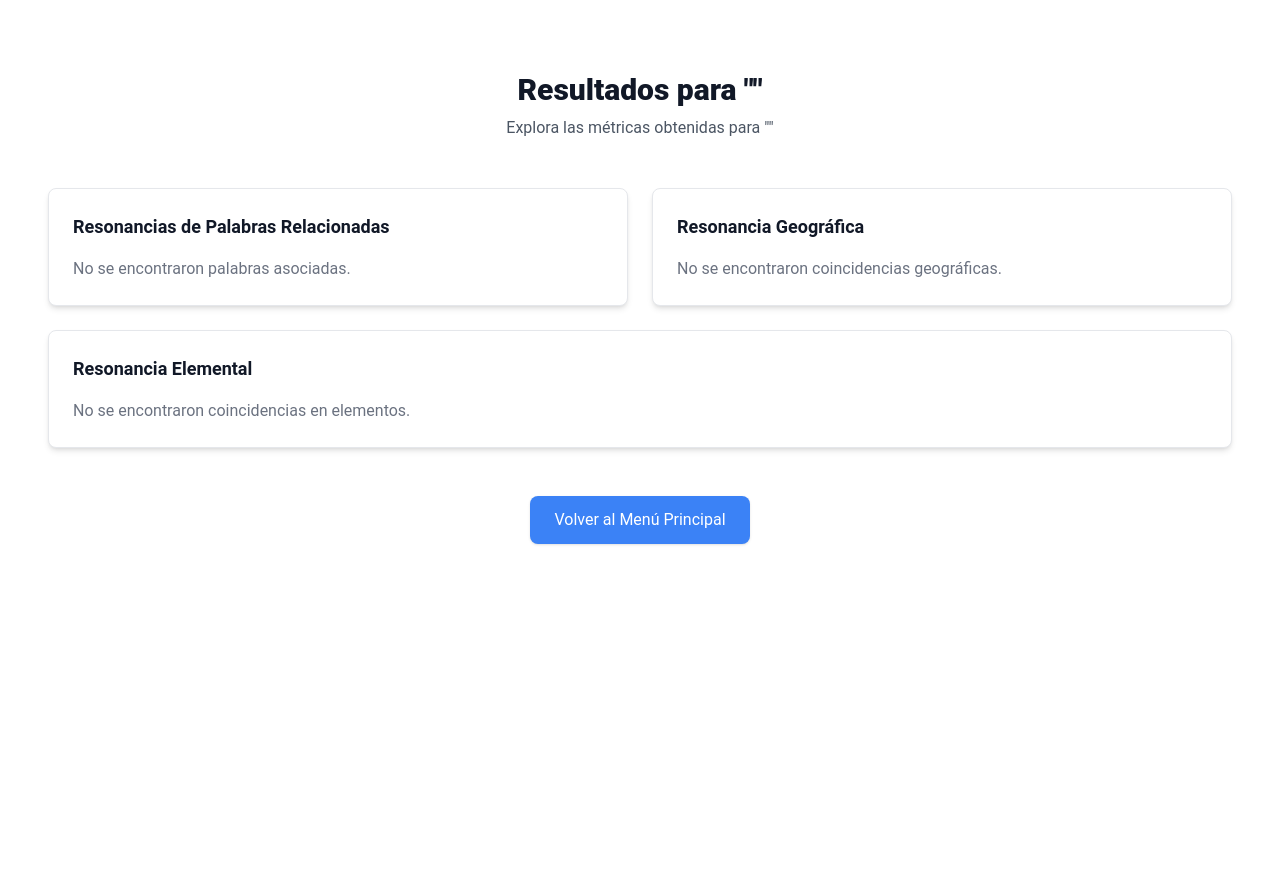
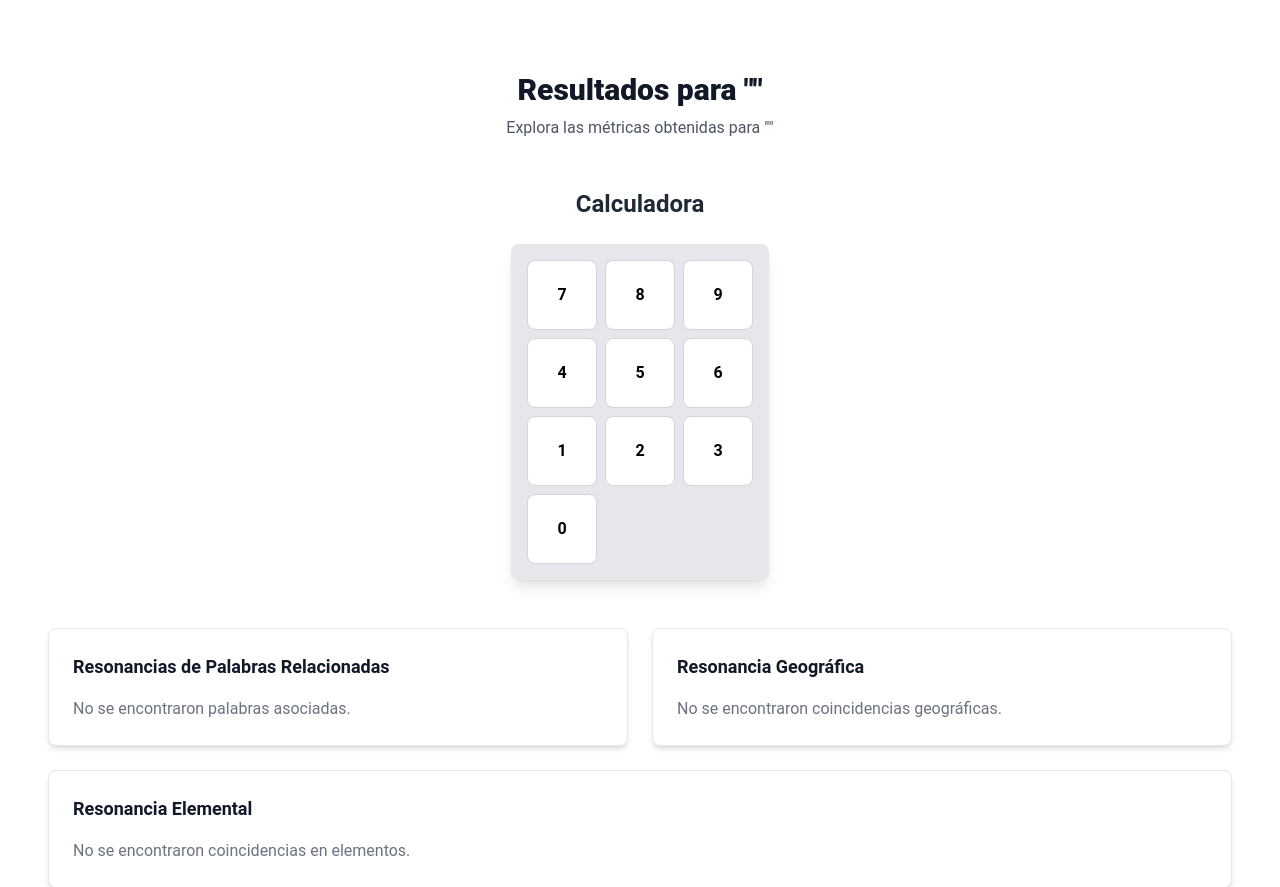
Before and after one commit to jaosomora/LGC-App, a Flask app: template templates/resultado.html in a window 1280 px wide. Shown: the top 887 px of the page. Before the commit the page ends 545 px from the top, so only its background shows below. Run offline with Flask 3, Linux system fonts and the light colour scheme; the template is opened without the code that fills it, so the values that code supplies are empty; some libraries are stand-ins or nearby versions.

Commit message:
feat: Implementación de la calculadora visual y mejoras dinámicas
- Implementación inicial de la calculadora visual en los resultados.
- Actualización en app.py:
  - Lógica para calcular y enviar números resaltados (`numero_resaltado`) como lista de dígitos.
- Actualización en templates/resultado.html:
  - Animación de "latido" (pulse) con CSS para números resaltados.
  - Aplicación dinámica de clases CSS para destacar dígitos individuales.
  - Optimización de estilos para mejorar la experiencia en dispositivos móviles y escritorio.

```diff
--- a/app.py
+++ b/app.py
@@ -750,6 +750,9 @@ def resultado_opcion2():
 
     session.modified = True
 
+    # Convertir el total en una lista de dígitos
+    numero_resaltado = [int(digito) for digito in str(suma_total)]
+
     # Renderizado de resultados
     return render_template(
         "resultado.html",
@@ -765,6 +768,7 @@ def resultado_opcion2():
         palabras=palabras_encontradas,
         elementos=elementos,
         opcion=2,
+        numero_resaltado=numero_resaltado  # Enviar lista de dígitos
     )
 
 
@@ -841,18 +845,10 @@ def resultado_opcion1():
         session["historial"].append(nueva_entrada)
     session.modified = True
 
-    # Actualizar ranking basado en palabras encontradas
-    if palabras_encontradas:
-        print(f"Palabras encontradas para actualizar ranking: {palabras_encontradas}")
-        for palabra in palabras_encontradas:
-            if all(letra.isalpha() for letra in palabra):
-                actualizar_ranking(palabra)
-                print(f"Actualizando ranking para: {palabra.lower()}")
-            else:
-                print(f"Palabra ignorada por contener caracteres no válidos: {palabra}")
-    else:
-        print("No se encontraron palabras para actualizar ranking.")
+    # Convertir la frecuencia en una lista de dígitos
+    numero_resaltado = [int(digito) for digito in str(frecuencia)]
 
+    # Renderizado de resultados
     return render_template(
         "resultado.html",
         palabra=str(frecuencia),
@@ -863,6 +859,7 @@ def resultado_opcion1():
         palabras=palabras_encontradas,  # Mantener Resonancias de Palabras Relacionadas
         elementos=elementos,  # Mantener Resonancia Elemental
         opcion=1,  # Identificar opción 1 en el template
+        numero_resaltado=numero_resaltado  # Enviar lista de dígitos
     )
 
 
--- a/templates/resultado.html
+++ b/templates/resultado.html
@@ -35,6 +35,58 @@
     </div>
     {% endif %}
 
+    <!-- Calculadora Visual -->
+    <div class="mt-12">
+        <h3 class="text-center text-2xl font-bold text-gray-800 mb-6">Calculadora</h3>
+        <div class="flex justify-center">
+            <div class="calculator-grid grid grid-cols-3 gap-2 bg-gray-200 p-4 rounded-lg shadow-lg">
+                {% for number in [7, 8, 9, 4, 5, 6, 1, 2, 3, 0] %}
+                <div
+                    class="calculator-cell {% if number in numero_resaltado %}resaltado{% else %}bg-white border border-gray-300{% endif %}"
+                    data-number="{{ number }}"
+                >
+                    {{ number }}
+                </div>
+                {% endfor %}
+            </div>
+        </div>
+    </div>
+
+    <style>
+        /* Ajustar el tamaño de las celdas de la calculadora */
+        .calculator-cell {
+            height: 70px;
+            width: 70px;
+            display: flex;
+            align-items: center;
+            justify-content: center;
+            font-weight: bold;
+            border-radius: 8px;
+            transition: transform 0.2s ease-in-out, background-color 0.2s ease-in-out;
+        }
+
+        /* Animación de latido para los números resaltados */
+        @keyframes pulse {
+            0%, 100% {
+                transform: scale(1);
+                box-shadow: 0 0 8px rgba(255, 223, 0, 0.7);
+            }
+            50% {
+                transform: scale(1.2);
+                box-shadow: 0 0 16px rgba(255, 223, 0, 1);
+            }
+        }
+
+        /* Aplicar la animación de latido a los números resaltados */
+        .calculator-cell.resaltado {
+            background-color: #facc15; /* Amarillo vibrante */
+            animation: pulse 1.5s infinite;
+            box-shadow: 0 0 10px rgba(255, 223, 0, 0.9);
+            color: #000; /* Texto negro para contraste */
+            border: none; /* Eliminar bordes */
+        }
+    </style>
+
     <!-- Resonancias -->
     <div class="mt-12 grid grid-cols-1 sm:grid-cols-2 gap-6 gap-y-6">
         <!-- Resonancias de Palabras Relacionadas -->
@@ -43,15 +95,13 @@
             {% if palabras %}
             <p class="mt-4 text-gray-700"><i>{{ palabras | join(', ') }}</i></p>
             {% else %}
-            <p class="mt-4 text-gray-500">No se encontraron palabras asociadas.
-            </p>
+            <p class="mt-4 text-gray-500">No se encontraron palabras asociadas.</p>
             {% endif %}
         </div>
 
         <!-- Resonancia Geográfica -->
         <div class="bg-white shadow-md rounded-lg p-6 border border-gray-200 hover:shadow-lg mb-6">
-            <h3 class="text-lg font-semibold text-gray-900">Resonancia Geográfica
-            </h3>
+            <h3 class="text-lg font-semibold text-gray-900">Resonancia Geográfica</h3>
             {% if territorios %}
             <ul class="mt-4 space-y-2">
                 {% for territorio in territorios %}
@@ -59,16 +109,14 @@
                 {% endfor %}
             </ul>
             {% else %}
-            <p class="mt-4 text-gray-500">No se encontraron coincidencias geográficas.
-            </p>
+            <p class="mt-4 text-gray-500">No se encontraron coincidencias geográficas.</p>
             {% endif %}
         </div>
     </div>
 
     <!-- Resonancia Elemental -->
     <div class="bg-white shadow-md rounded-lg p-6 border border-gray-200 hover:shadow-lg mb-6">
-        <h3 class="text-lg font-semibold text-gray-900 mb-4">Resonancia Elemental
-        </h3>
+        <h3 class="text-lg font-semibold text-gray-900 mb-4">Resonancia Elemental</h3>
         {% if elementos %}
         <ul class="space-y-4">
             {% for elemento in elementos %}
@@ -79,8 +127,7 @@
             {% endfor %}
         </ul>
         {% else %}
-        <p class="text-gray-500">No se encontraron coincidencias en elementos.
-        </p>
+        <p class="text-gray-500">No se encontraron coincidencias en elementos.</p>
         {% endif %}
     </div>
 
```
